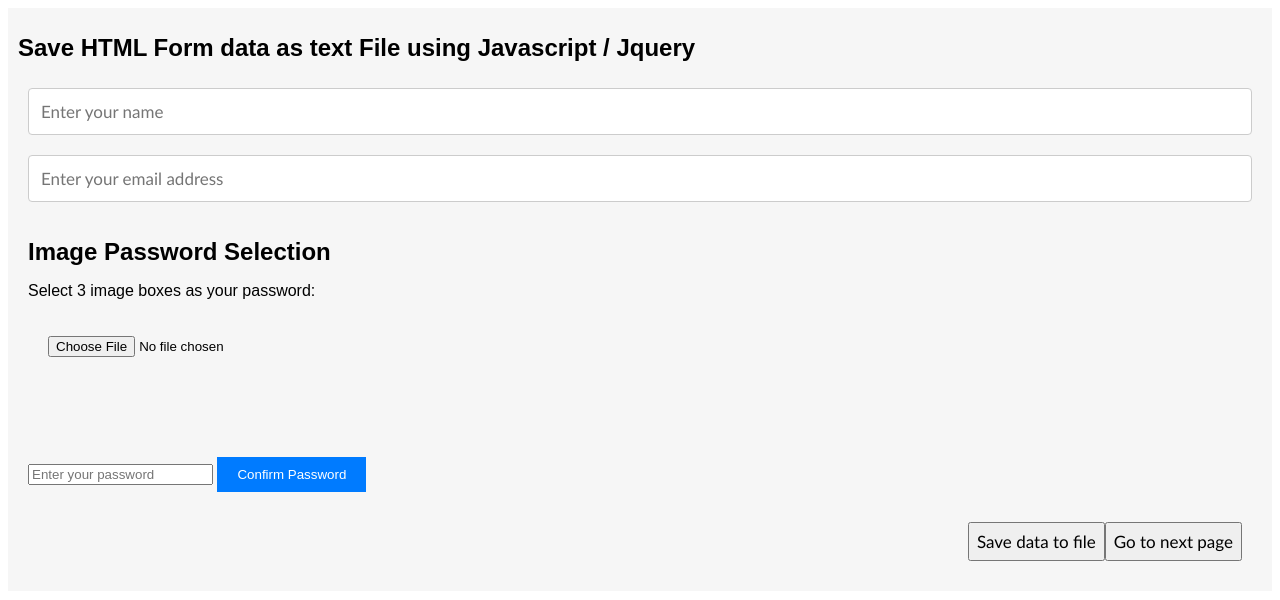
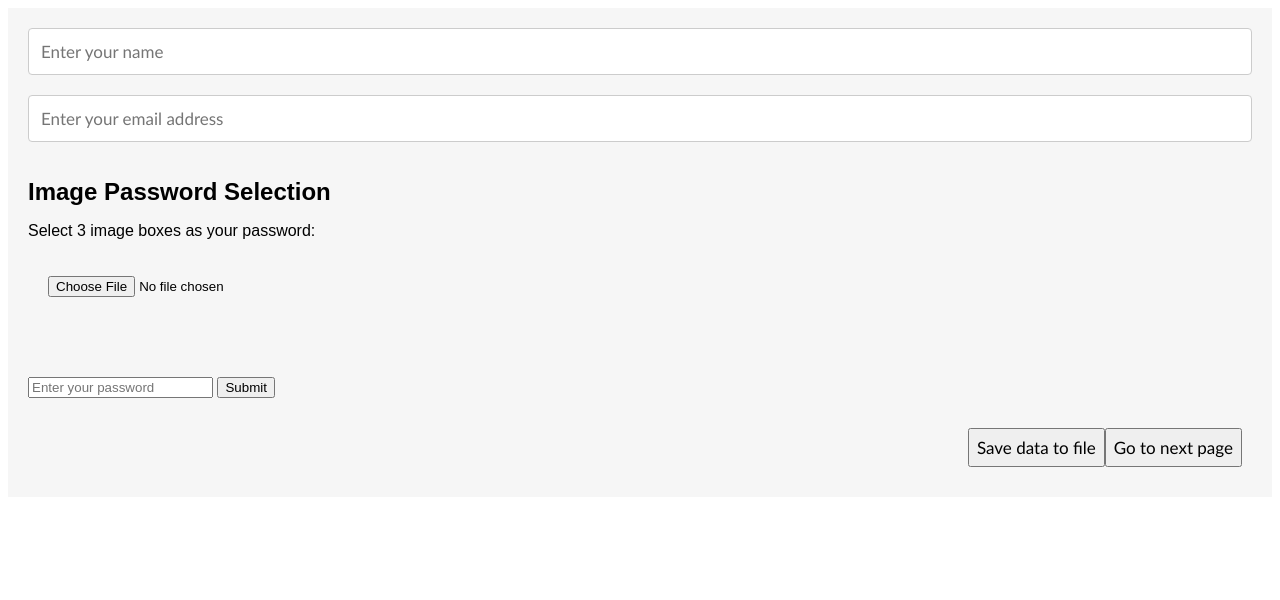
Before and after one commit to NamrataCSalvi/MINI-PROJECT, a plain HTML site: page index.html in a window 1280 px wide. Drawn offline with Linux system fonts and the light colour scheme.

Commit message:
Update index.html

```diff
--- a/index.html
+++ b/index.html
@@ -1,3 +1,5 @@
+
+
 <!DOCTYPE html>
 <html lang="en">
     <head>
@@ -8,10 +10,10 @@
     <link rel="stylesheet" href="style2.css">
 </head>
 <body>
-  <form action>
+  <form action = "user-form" method="get">
     <div>
     <!--Add few elements to the form-->
-    <h1>Save HTML Form data as text File using Javascript / Jquery</h1>
+
     <div>
       <input type="text" id="txtName" placeholder="Enter your name" />
     </div>
@@ -27,7 +29,7 @@
         <p id="statusLabel"></p>
         <input type="int" id="passw" placeholder="Enter your password" />
 
-        <button id="confirmButton" class="hidden" onclick="Data()">Confirm Password</button>
+        <input type="submit" name="submit">
 
         <p id="passwordDisplay" class="hidden"></p>
 
@@ -42,3 +44,4 @@
   <script src="code3.js"></script>
 
 </body>
+</html>
```
